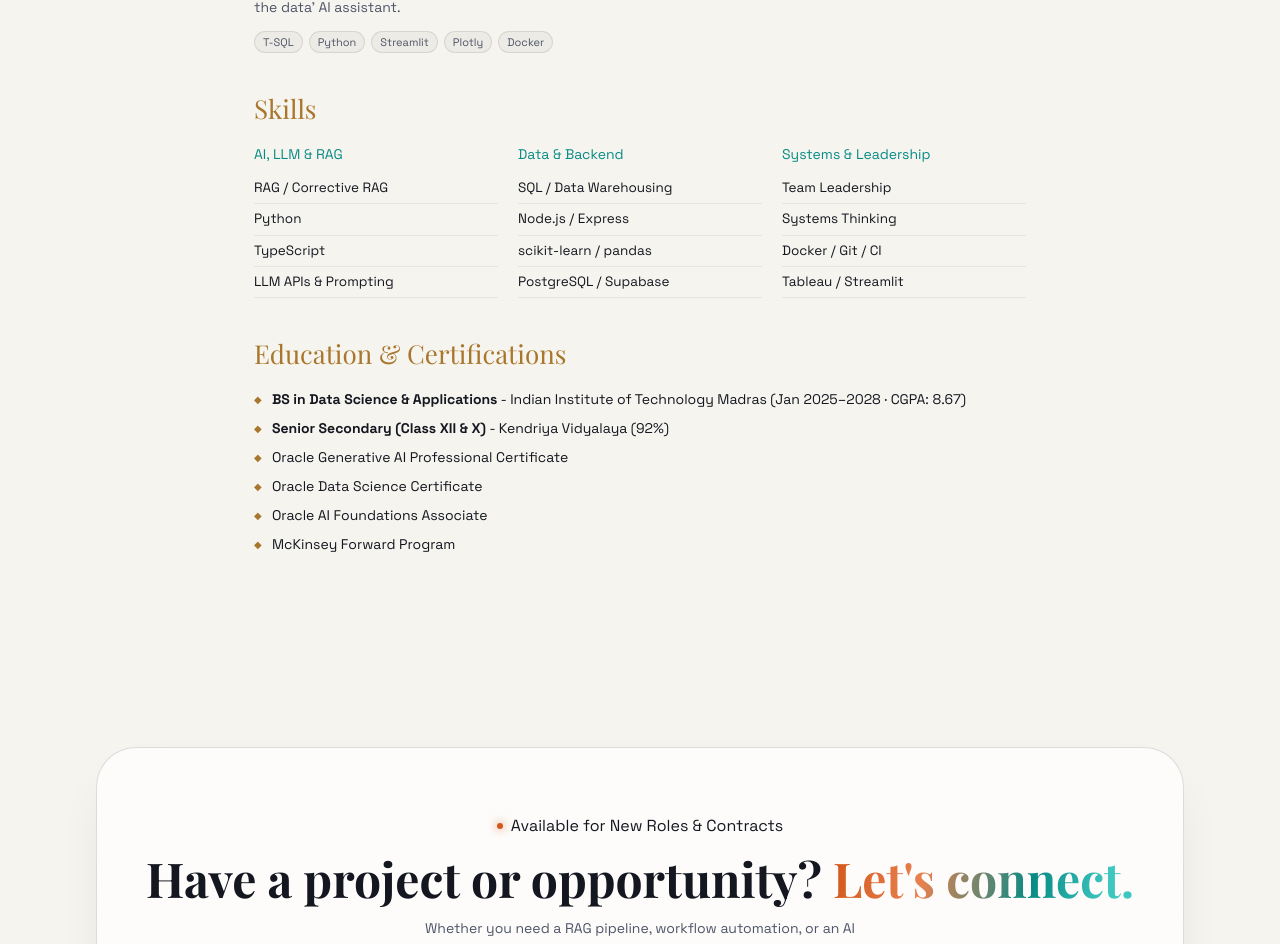
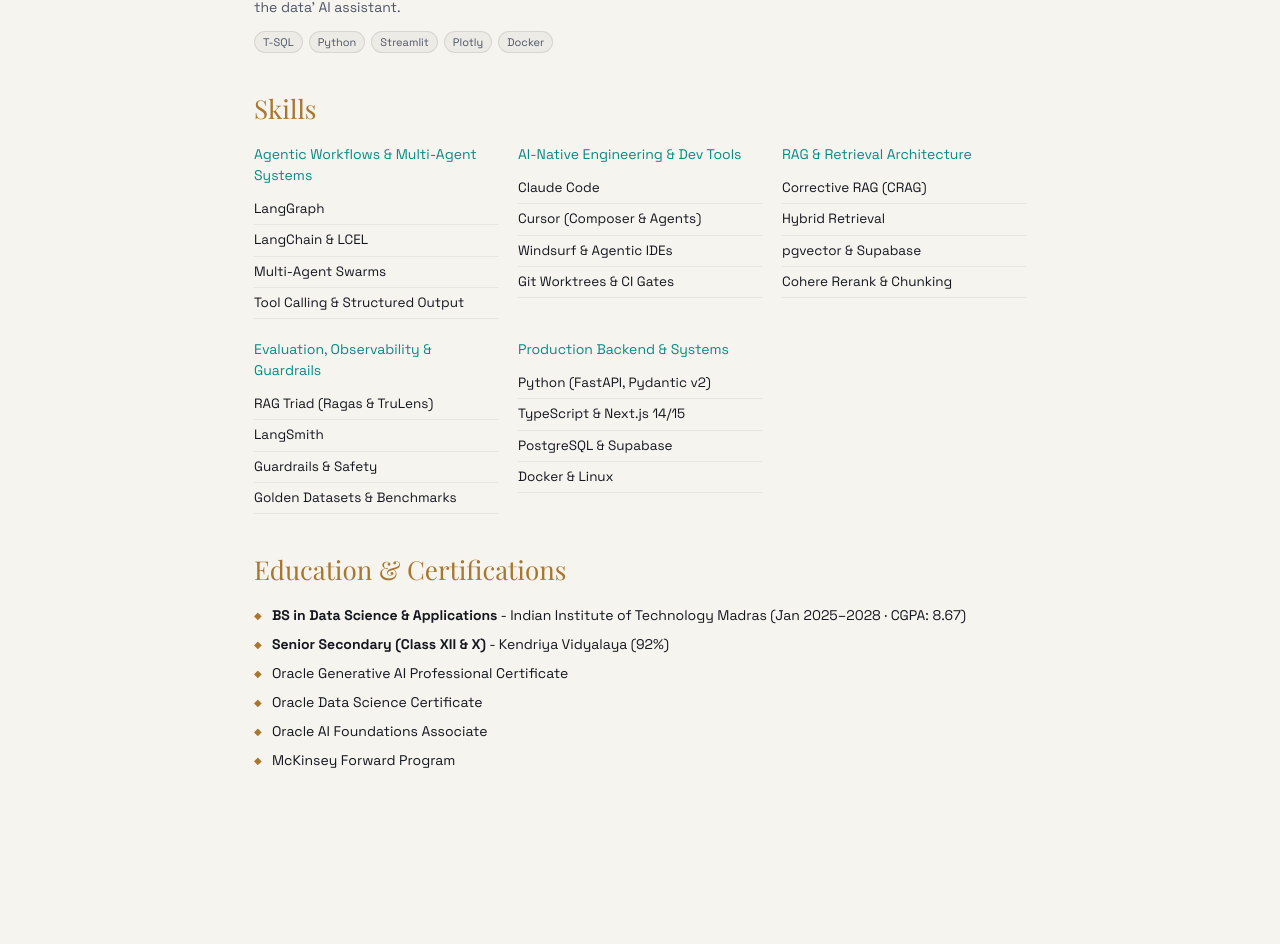
Before and after one commit to Vikrant038/portfolio_web, a Next.js app: page /career in a window 1280 px wide. Shown: the part 1773-2717 px from the top of the page. Built offline with nearby package versions, Linux system fonts and the light colour scheme; no server answers; the database is empty.

Commit message:
feat: switch resume to PDF, redesign tech stack with agentic bento grid, fix feedback persistence

```diff
--- a/next.config.mjs
+++ b/next.config.mjs
@@ -53,6 +53,10 @@
         source: "/resume.pdf",
         headers: [{ key: "Cache-Control", value: "no-cache" }],
       },
+      {
+        source: "/Vikrant_Resume_2026.pdf",
+        headers: [{ key: "Cache-Control", value: "no-cache" }],
+      },
     ];
   },
 };
--- a/src/components/sections/Skills.tsx
+++ b/src/components/sections/Skills.tsx
@@ -1,17 +1,28 @@
 "use client";
 
-import { Code2, ServerCog, Wrench, Sparkles } from "lucide-react";
+import {
+  Bot,
+  Terminal,
+  Database,
+  ShieldCheck,
+  Layers,
+  Code2,
+  ServerCog,
+  Wrench,
+  Sparkles,
+} from "lucide-react";
 import SectionHeading from "@/components/ui/SectionHeading";
 import Reveal from "@/components/ui/Reveal";
 import GlassCard from "@/components/ui/GlassCard";
-import RadialProgress from "@/components/ui/RadialProgress";
 import AmbientGlow from "@/components/ui/AmbientGlow";
 import type { SkillGroup } from "@/lib/supabase";
 
 const ICONS = {
-  code: Code2,
-  server: ServerCog,
-  wrench: Wrench,
+  code: Bot,
+  terminal: Terminal,
+  server: Database,
+  shield: ShieldCheck,
+  wrench: Layers,
 } as const;
 
 const COLORS = {
@@ -20,14 +31,21 @@
   gold: "var(--gold)",
 } as const;
 
-const LEARNING = [
-  "MLOps / LLMOps",
-  "PyTorch",
-  "Data Structures & Algorithms",
-  "German (A1 → B1)",
-  "Multi-Agent Systems",
-  "Vector Search / Embeddings",
-  "Apache Airflow",
+const STACK_MARQUEE = [
+  "LangGraph",
+  "Claude Code CLI",
+  "Cursor Composer",
+  "Corrective RAG (CRAG)",
+  "LangSmith Tracing",
+  "Ragas & TruLens",
+  "Multi-Agent Swarms",
+  "pgvector & Supabase",
+  "Python & FastAPI",
+  "BGE-M3 Embeddings",
+  "Cohere Rerank",
+  "Next.js 15 & TypeScript",
+  "Pydantic v2",
+  "Docker & Worktrees",
 ];
 
 interface SkillsProps {
@@ -41,22 +59,29 @@
       <AmbientGlow color="neon2" className="left-1/2 top-1/2 -translate-x-1/2 -translate-y-1/2" size={520} />
       <div className="section-shell">
         <SectionHeading
-          eyebrow="Capabilities"
-          title="Technical skills &"
-          highlight="stack."
+          eyebrow="Capabilities & Stack"
+          title="Applied AI, Agentic Systems &"
+          highlight="engineering stack."
           ghost="03"
         />
 
-        <div className="grid gap-6 md:grid-cols-3">
+        {/* Bento Grid */}
+        <div className="grid gap-6 sm:grid-cols-1 md:grid-cols-2 lg:grid-cols-6">
           {groups.map((group, gi) => {
-            const Icon = ICONS[group.icon] ?? Wrench;
+            const Icon = (ICONS as any)[group.icon] ?? Code2;
             const color = COLORS[group.accent] ?? "var(--neon)";
+            // First 2 cards take 3 columns each on desktop; next 3 cards take 2 columns each
+            const colSpan = gi < 2 ? "lg:col-span-3" : "lg:col-span-2";
+
             return (
-              <Reveal key={group.category} delay={gi * 0.12}>
-                <GlassCard glow={color} className="group h-full p-7 sm:p-8">
-                  <div className="mb-7 flex items-center gap-4">
+              <Reveal key={group.category} delay={gi * 0.1} className={colSpan}>
+                <GlassCard glow={color} className="group flex h-full flex-col justify-between p-6 sm:p-7">
+                  <div>
+                    {/* Card Header */}
+                    <div className="mb-6 flex items-center justify-between gap-4">
+                      <div className="flex items-center gap-3.5">
                         <span
-                      className="grid h-12 w-12 place-items-center rounded-2xl transition-transform duration-300 group-hover:scale-110 group-hover:-rotate-6"
+                          className="grid h-12 w-12 shrink-0 place-items-center rounded-2xl transition-all duration-300 group-hover:scale-110 group-hover:-rotate-6"
                           style={{
                             border: `1px solid ${color}44`,
                             background: `color-mix(in srgb, ${color} 10%, transparent)`,
@@ -64,28 +89,65 @@
                             boxShadow: `0 0 26px -8px ${color}80`,
                           }}
                         >
-                      <Icon size={20} />
+                          <Icon size={22} />
                         </span>
                         <div>
-                      <h3 className="font-serif text-xl font-bold text-paper">
+                          <h3 className="font-serif text-lg font-bold leading-tight text-paper sm:text-xl">
                             {group.category}
                           </h3>
-                      <p className="text-[11px] uppercase tracking-[0.22em] text-mist">
-                        {group.items.length} core skills
+                          {group.tagline && (
+                            <p className="mt-0.5 text-[11px] text-mist/80">
+                              {group.tagline}
                             </p>
+                          )}
                         </div>
                       </div>
+                      <span
+                        className="hidden rounded-full px-2.5 py-1 text-[10px] font-bold uppercase tracking-wider sm:inline-block"
+                        style={{
+                          background: "rgba(255, 255, 255, 0.04)",
+                          border: "1px solid rgba(255, 255, 255, 0.08)",
+                          color: "rgb(var(--mist))",
+                        }}
+                      >
+                        {group.items.length} tools
+                      </span>
+                    </div>
 
-                  <div className="grid grid-cols-2 gap-x-2 gap-y-6 sm:gap-x-3">
+                    {/* Skill items capsules */}
+                    <div className="grid gap-3 sm:grid-cols-2 lg:grid-cols-1 xl:grid-cols-2">
                       {group.items.map((s) => (
-                      <RadialProgress
+                        <div
                           key={s.name}
-                        label={s.name}
-                        value={s.level}
-                        color={color}
-                        blurb={s.blurb}
-                      />
+                          className="relative flex flex-col justify-between rounded-2xl border border-white/[0.08] bg-white/[0.02] p-4 transition-all duration-300 hover:-translate-y-0.5 hover:border-white/20 hover:bg-white/[0.05] hover:shadow-lg"
+                        >
+                          <div>
+                            <div className="flex items-start justify-between gap-2">
+                              <span className="text-[13px] font-semibold text-paper group-hover:text-white">
+                                {s.name}
+                              </span>
+                              {s.tag && (
+                                <span
+                                  className="shrink-0 rounded-md px-1.5 py-0.5 text-[9.5px] font-semibold uppercase tracking-wider"
+                                  style={{
+                                    border: `1px solid ${color}35`,
+                                    background: `color-mix(in srgb, ${color} 12%, transparent)`,
+                                    color,
+                                  }}
+                                >
+                                  {s.tag}
+                                </span>
+                              )}
+                            </div>
+                            {s.blurb && (
+                              <p className="mt-1.5 text-[11px] leading-relaxed text-mist">
+                                {s.blurb}
+                              </p>
+                            )}
+                          </div>
+                        </div>
                       ))}
+                    </div>
                   </div>
                 </GlassCard>
               </Reveal>
@@ -93,7 +155,7 @@
           })}
         </div>
 
-        {/* Now card */}
+        {/* Now live card */}
         {now && (
           <Reveal delay={0.15}>
             <div className="glass mt-8 flex flex-col items-start gap-4 rounded-3xl p-6 sm:flex-row sm:items-center sm:justify-between sm:p-7">
@@ -103,11 +165,11 @@
                 </span>
                 <div>
                   <p className="text-[10px] font-bold uppercase tracking-[0.25em] text-neon">
-                    Now
+                    Current Focus & Learning
                   </p>
                   <p className="mt-1 text-sm font-semibold text-paper">{now.role}</p>
                   <p className="text-[12.5px] text-mist">
-                    Focus: {now.focus} · Learning: {now.learning}
+                    Focus: <span className="text-paper">{now.focus}</span> · Learning: <span className="text-paper">{now.learning}</span>
                   </p>
                 </div>
               </div>
@@ -115,11 +177,11 @@
           </Reveal>
         )}
 
-        {/* learning marquee */}
+        {/* Active stack highlights marquee */}
         <Reveal delay={0.2}>
           <div className="mt-10 overflow-hidden [mask-image:linear-gradient(90deg,transparent,black_12%,black_88%,transparent)]">
             <div className="flex w-max animate-marquee gap-10">
-              {[...LEARNING, ...LEARNING].map((t, i) => (
+              {[...STACK_MARQUEE, ...STACK_MARQUEE].map((t, i) => (
                 <span
                   key={i}
                   className="flex items-center gap-3 whitespace-nowrap text-sm font-medium tracking-wide text-mist"
--- a/src/lib/constants.ts
+++ b/src/lib/constants.ts
@@ -7,22 +7,22 @@
   email: "yadavvikrant3006@gmail.com",
   location: "New Delhi, India · Remote Worldwide",
   url: process.env.NEXT_PUBLIC_SITE_URL ?? "https://vikrant-yadav.vercel.app",
-  resumePath: "/Vikrant_Resume_2026.docx",
-  resumeFileName: "Vikrant_Resume_2026.docx",
+  resumePath: "/Vikrant_Resume_2026.pdf",
+  resumeFileName: "Vikrant_Resume_2026.pdf",
   socials: {
     github: "https://github.com/Vikrant038",
     linkedin: "https://linkedin.com/in/vikrant-yadav3012",
     twitter: "https://x.com/VikrantY_30",
   },
   skills: [
-    "Python",
-    "TypeScript",
-    "RAG",
-    "Large Language Models",
-    "Data Engineering",
-    "Machine Learning",
-    "PostgreSQL",
-    "Next.js",
+    "LangGraph & LangChain",
+    "Multi-Agent Orchestration",
+    "Claude Code & Cursor",
+    "RAG & Corrective RAG (CRAG)",
+    "LLM Evaluation & LangSmith",
+    "Python & FastAPI",
+    "TypeScript & Next.js",
+    "pgvector & PostgreSQL",
   ],
   organization: "Deep Thought Analytics",
 } as const;
--- a/src/lib/data.ts
+++ b/src/lib/data.ts
@@ -148,36 +148,143 @@
 
 export const localSkillGroups: SkillGroup[] = [
   {
-    category: "AI, LLM & RAG",
+    category: "Agentic Workflows & Multi-Agent Systems",
+    tagline: "Stateful agents, cyclical graphs & autonomous swarms",
     icon: "code",
     accent: "neon",
     items: [
-      { name: "RAG / Corrective RAG", level: 90, blurb: "Hybrid retrieval, reranking, self-grading relevance gates" },
-      { name: "Python", level: 92, blurb: "Data pipelines, automation, ML - daily driver since IIT Madras" },
-      { name: "TypeScript", level: 85, blurb: "Strict typing across the orchestrator and lead-scoring engine" },
-      { name: "LLM APIs & Prompting", level: 90, blurb: "Gemini, Vertex AI, Groq, Perplexity - production pipelines, not demos" },
+      {
+        name: "LangGraph",
+        tag: "Orchestration",
+        blurb: "Stateful cyclical graphs, human-in-the-loop checkpoints, and branching decision logic",
+      },
+      {
+        name: "LangChain & LCEL",
+        tag: "Composition",
+        blurb: "Declarative chain composition, document loaders, prompt schemas, and output parsers",
+      },
+      {
+        name: "Multi-Agent Swarms",
+        tag: "Autonomous",
+        blurb: "Supervisor-worker hierarchies, contract-driven code execution, and parallel agent flows",
+      },
+      {
+        name: "Tool Calling & Structured Output",
+        tag: "Deterministic",
+        blurb: "Function calling with strict Pydantic/Zod schemas, JSON mode, and dynamic retry gates",
+      },
     ],
   },
   {
-    category: "Data & Backend",
-    icon: "server",
+    category: "AI-Native Engineering & Dev Tools",
+    tagline: "Modern agentic IDEs & accelerated workflows",
+    icon: "terminal",
     accent: "neon2",
     items: [
-      { name: "SQL / Data Warehousing", level: 88, blurb: "Star schema, Bronze/Silver/Gold ETL, CTEs & window functions" },
-      { name: "Node.js / Express", level: 82, blurb: "REST APIs, webhooks (HMAC-SHA256), batch processing" },
-      { name: "scikit-learn / pandas", level: 85, blurb: "Feature engineering, model evaluation, EDA" },
-      { name: "PostgreSQL / Supabase", level: 80, blurb: "pgvector, RLS, migrations for production RAG apps" },
+      {
+        name: "Claude Code",
+        tag: "CLI Agent",
+        blurb: "Terminal agent for deep codebase exploration, autonomous multi-file edits, and test-driven fixes",
+      },
+      {
+        name: "Cursor (Composer & Agents)",
+        tag: "Daily Driver",
+        blurb: "Multi-file contextual generation, composer loop, semantic codebase indexing, and fast prototyping",
+      },
+      {
+        name: "Windsurf & Agentic IDEs",
+        tag: "Accelerated",
+        blurb: "Cascade flows, deep repo context mapping, and prompt-driven rapid iteration",
+      },
+      {
+        name: "Git Worktrees & CI Gates",
+        tag: "Workflows",
+        blurb: "Parallel agent branch development with tamper-proof automated testing gates",
+      },
     ],
   },
   {
-    category: "Systems & Leadership",
-    icon: "wrench",
+    category: "RAG & Retrieval Architecture",
+    tagline: "Accurate, grounded, production-grade retrieval systems",
+    icon: "server",
     accent: "gold",
     items: [
-      { name: "Team Leadership", level: 88, blurb: "Led a 6-person team across two labs at Deep Thought Analytics" },
-      { name: "Systems Thinking", level: 90, blurb: "People-vs-system problems, P&L-first prioritization (PDGMS/TPM)" },
-      { name: "Docker / Git / CI", level: 78, blurb: "GitHub Actions, git worktrees, containerized data pipelines" },
-      { name: "Tableau / Streamlit", level: 85, blurb: "Dashboards used to make real business decisions, not demos" },
+      {
+        name: "Corrective RAG (CRAG)",
+        tag: "Architecture",
+        blurb: "Self-grading relevance gates, document transform fallbacks, and web search augmentation",
+      },
+      {
+        name: "Hybrid Retrieval",
+        tag: "Dense + Sparse",
+        blurb: "Combining dense vector embeddings (BGE-M3, OpenAI) with sparse BM25 keyword matching",
+      },
+      {
+        name: "pgvector & Supabase",
+        tag: "Vector DB",
+        blurb: "High-scale HNSW indexing, Cosine/L2 distance search, and metadata pre-filtering",
+      },
+      {
+        name: "Cohere Rerank & Chunking",
+        tag: "Relevance",
+        blurb: "Semantic chunking, parent-document retrieval, and cross-encoder rerankers",
+      },
+    ],
+  },
+  {
+    category: "Evaluation, Observability & Guardrails",
+    tagline: "Rigorous quality gates, metrics & production safety",
+    icon: "shield",
+    accent: "neon",
+    items: [
+      {
+        name: "RAG Triad (Ragas & TruLens)",
+        tag: "Evaluation",
+        blurb: "Automated scoring of Faithfulness, Answer Relevance, and Context Precision",
+      },
+      {
+        name: "LangSmith",
+        tag: "Observability",
+        blurb: "Distributed LLM execution tracing, latency/token usage monitoring, and regression benchmarking",
+      },
+      {
+        name: "Guardrails & Safety",
+        tag: "Defense",
+        blurb: "Prompt injection detection, PII masking, schema validation, and hallucination gating",
+      },
+      {
+        name: "Golden Datasets & Benchmarks",
+        tag: "Testing",
+        blurb: "Ground-truth test suites for regression testing prompt changes and model upgrades",
+      },
+    ],
+  },
+  {
+    category: "Production Backend & Systems",
+    tagline: "Scalable data engineering & microservice infrastructure",
+    icon: "wrench",
+    accent: "neon2",
+    items: [
+      {
+        name: "Python (FastAPI, Pydantic v2)",
+        tag: "Backend",
+        blurb: "High-throughput asynchronous APIs, strict data validation, and data pipelines",
+      },
+      {
+        name: "TypeScript & Next.js 14/15",
+        tag: "Fullstack",
+        blurb: "Strict typing across client/server boundaries, Server Components, and streaming UI",
+      },
+      {
+        name: "PostgreSQL & Supabase",
+        tag: "Database",
+        blurb: "Relational data modeling, Row Level Security (RLS), ACID transactions, and pgvector",
+      },
+      {
+        name: "Docker & Linux",
+        tag: "DevOps",
+        blurb: "Containerized microservices, reproducible runtime environments, and CI/CD pipelines",
+      },
     ],
   },
 ];
@@ -309,8 +416,8 @@
         .select(
           "id, name, role, company, quote, rating, avatar, project, linkedin, video, status, created_at"
         )
-        .eq("status", "approved")
-        .order("created_at", { ascending: true });
+        .in("status", ["approved", "pending"])
+        .order("created_at", { ascending: false });
       if (!error && data && data.length > 0) return data as Testimonial[];
     } catch {
       /* fall through */
--- a/src/lib/supabase.ts
+++ b/src/lib/supabase.ts
@@ -24,13 +24,15 @@
 
 export interface Skill {
   name: string;
-  level: number; // 0-100
+  tag?: string;
   blurb?: string;
+  level?: number;
 }
 
 export interface SkillGroup {
   category: string;
-  icon: "code" | "server" | "wrench";
+  tagline?: string;
+  icon: "code" | "server" | "wrench" | "terminal" | "shield" | "sparkles";
   accent: "neon" | "neon2" | "gold";
   items: Skill[];
 }
```
Also changed, not shown: src/app/api/feedback/route.ts (+33 -2 lines), src/components/sections/Testimonials.tsx (+39 -3 lines), 2 other files (tests, documents, lock files or other folders). Lines whose indentation alone changed are shown as unchanged.
